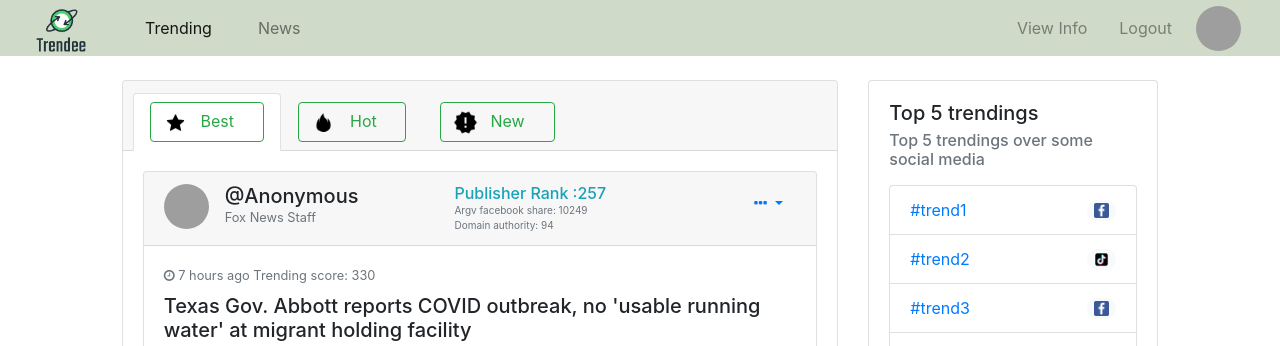
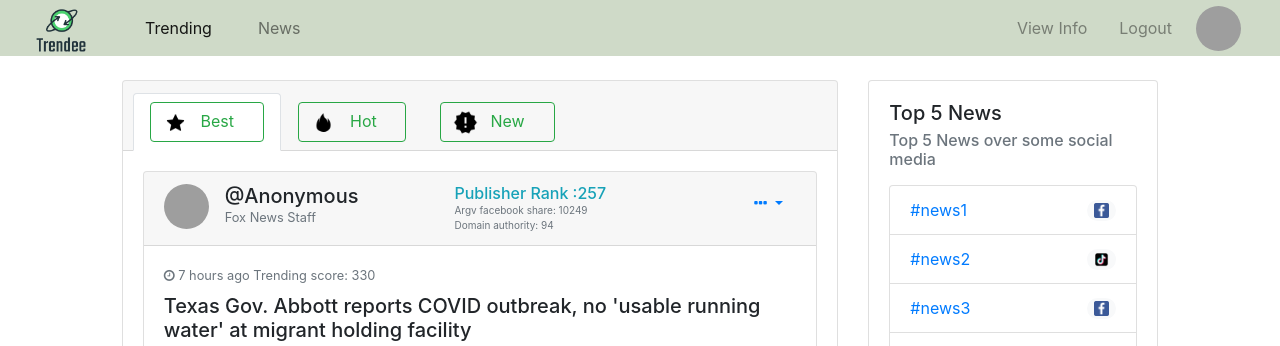
Before and after one commit to akatekhanh/Trendee, a Flask app: page /newsfeeds in a window 1280 px wide. Shown: the top 346 px of the page. Run offline with Flask 2, Linux system fonts and the light colour scheme; some libraries are stand-ins or nearby versions; grey boxes are pictures that could not be loaded.

Commit message:
edit top news card

```diff
--- a/templates/newsfeeds.html
+++ b/templates/newsfeeds.html
@@ -237,37 +237,37 @@
         <div class="col-md-3">
             <div class="card gedf-card">
                 <div class="card-body">
-                    <h5 class="card-title">Top 5 trendings</h5>
-                    <h6 class="card-subtitle mb-2 text-muted">Top 5 trendings over some social media</h6>
+                    <h5 class="card-title">Top 5 News</h5>
+                    <h6 class="card-subtitle mb-2 text-muted">Top 5 News over some social media</h6>
                     <p class="card-text">
                     <ul class="list-group">
                         <li class="list-group-item d-flex justify-content-between align-items-center">
-                            <a href="#">#trend1</a>
+                            <a href="#">#news1</a>
                             <span class="badge badge-light badge-pill">
                                 <img src="/static/image/iconfinder_facebook_386622_1.png" style="height: 15px;">
                             </span>
                         </li>
                         <li class="list-group-item d-flex justify-content-between align-items-center">
-                            <a href="#">#trend2</a>
+                            <a href="#">#news2</a>
                             <span class="badge badge-light badge-pill">
                                 <img src="/static/image/iconfinder_tiktok_logo_app0_7024783_1.png"
                                     style="height: 15px;">
                             </span>
                         </li>
                         <li class="list-group-item d-flex justify-content-between align-items-center">
-                            <a href="#">#trend3</a>
+                            <a href="#">#news3</a>
                             <span class="badge badge-light badge-pill">
                                 <img src="/static/image/iconfinder_facebook_386622_1.png" style="height: 15px;">
                             </span>
                         </li>
                         <li class="list-group-item d-flex justify-content-between align-items-center">
-                            <a href="#">#trend4</a>
+                            <a href="#">#news4</a>
                             <span class="badge badge-light badge-pill">
                                 <img src="/static/image/iconfinder_twitter_circle_294709_1.png" style="height: 15px;">
                             </span>
                         </li>
                         <li class="list-group-item d-flex justify-content-between align-items-center">
-                            <a href="#">#trend5</a>
+                            <a href="#">#news5</a>
                             <span class="badge badge-light badge-pill">
                                 <img src="/static/image/iconfinder_tiktok_logo_app0_7024783_1.png"
                                     style="height: 15px;">
@@ -275,7 +275,6 @@
                         </li>
                     </ul>
                     </p>
-                    <a href="#" class="card-link">View more...</a>
                 </div>
             </div>
         </div>
```
